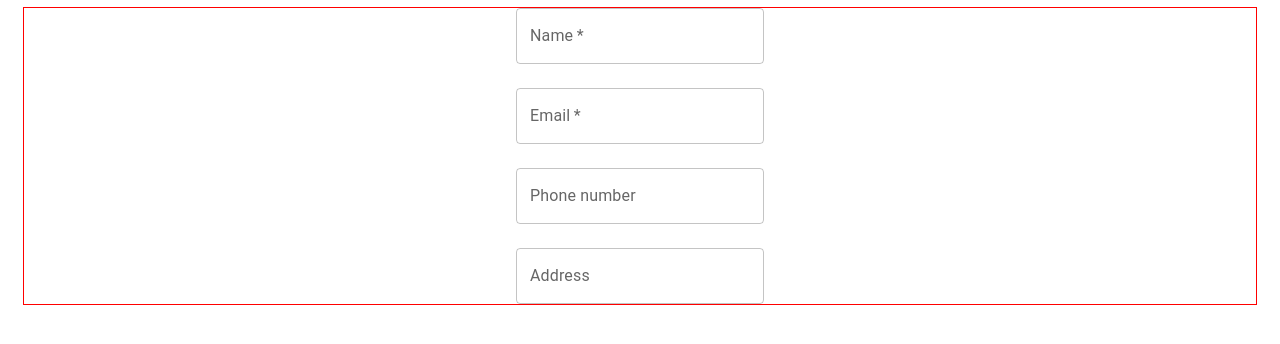
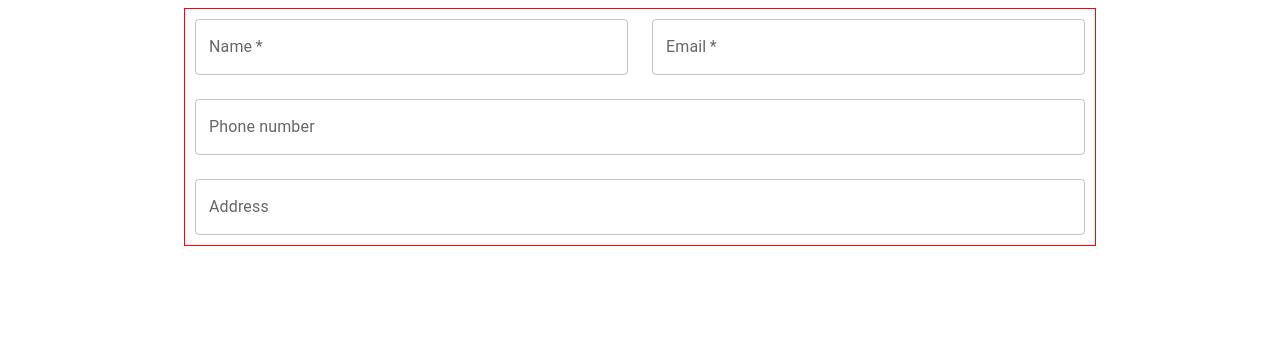
Before and after one commit to Andrij-Panasenko/mui-learn, a React (Vite) app: page / in a window 1280 px wide. Shown: the top 344 px of the page. Built offline with nearby package versions, Linux system fonts and the light colour scheme.

Commit message:
adaptive grid template

```diff
--- a/package.json
+++ b/package.json
@@ -12,7 +12,7 @@
   "dependencies": {
     "@emotion/react": "^11.13.5",
     "@emotion/styled": "^11.13.5",
-    "@mui/material": "^6.1.9",
+    "@mui/material": "^5.13.7",
     "react": "^18.2.0",
     "react-dom": "^18.2.0",
     "vite-plugin-svgr": "^4.2.0"
--- a/src/App.jsx
+++ b/src/App.jsx
@@ -1,10 +1,11 @@
 import style from './app.module.css';
 import { useState } from 'react';
+import { useFormControl } from '@mui/material/FormControl';
 import Container from '@mui/material/Container';
 import TextField from '@mui/material/TextField';
 import Box from '@mui/material/Box';
 import Button from '@mui/material/Button';
-import { Grid2 } from '@mui/material';
+import Grid from '@mui/material/Grid';
 import ProviderTheme from './components/ProviderTheme';
 
 export default function App() {
@@ -12,77 +13,68 @@ export default function App() {
   return (
     <>
       <ProviderTheme>
-        <Container fixed maxWidth="lg">
-          <Box component="form" autoComplete="off" className={style.form}>
-            <Grid2
-              container
-              spacing={{ mobile: 1, tablet: 2, laptop: 3 }}
-              direction="column"
+        <Container fixed maxWidth="md">
+          <Box
+            component="form"
+            autoComplete="off"
+            sx={{ border: '1px solid red' }}
+          >
+            <Grid
+              container={true}
+              spacing={3}
+              columns={12}
+              alignItems={'center'}
+              justifyContent={'center'}
+              sx={{ padding: '10px' }}
             >
-              <Grid2
-                item="true"
-                display="flex"
-                justifyContent="center"
-                alignItems="center"
-              >
+              <Grid item xs={12} md={6}>
                 <TextField
+                  fullWidth
                   required
                   error={isError}
-                  // helperText="Enter your name"
                   id="name"
                   label="Name"
                   placeholder="e.g., John Doe"
                 />
-              </Grid2>
+              </Grid>
 
-              <Grid2
-                item="true"
-                display="flex"
-                justifyContent="center"
-                alignItems="center"
-              >
+              <Grid item xs={12} md={6}>
                 <TextField
+                  fullWidth
                   required
                   error={isError}
-                  // helperText="Enter your email"
                   id="email"
                   label="Email"
                   placeholder="Your email"
                 />
-              </Grid2>
-              <Grid2
-                item="true"
-                display="flex"
-                justifyContent="center"
-                alignItems="center"
-              >
+              </Grid>
+
+              <Grid item xs={12}>
                 <TextField
+                  fullWidth
                   error={isError}
                   id="phone"
                   label="Phone number"
                   placeholder="Your phone number"
                 />
-              </Grid2>
-              <Grid2
-                item="true"
-                display="flex"
-                justifyContent="center"
-                alignItems="center"
-              >
+              </Grid>
+
+              <Grid item xs={12}>
                 <TextField
+                  fullWidth
                   error={isError}
                   id="address"
                   label="Address"
                   placeholder="Your phone address"
                 />
-              </Grid2>
+              </Grid>
 
-              {/* <Grid2 item>
-              <Button type="submit" variant="contained">
-                Submit form
-              </Button>
-            </Grid2> */}
-            </Grid2>
+              {/* <Grid>
+                <Button type="submit" variant="contained">
+                  Submit form
+                </Button>
+              </Grid> */}
+            </Grid>
           </Box>
         </Container>
       </ProviderTheme>
--- a/src/app.module.css
+++ b/src/app.module.css
@@ -1,4 +1,4 @@
-
+/*
 
 .form_wrapper {
    outline: 1px solid purple;
@@ -6,4 +6,4 @@
 
 .form {
    outline: 1px solid red;
-}
+} */
--- a/src/components/ProviderTheme.jsx
+++ b/src/components/ProviderTheme.jsx
@@ -4,10 +4,11 @@ export default function ProviderTheme({ children }) {
   const themes = createTheme({
     breakpoints: {
       values: {
-        laptop: 1024,
-        tablet: 640,
-        mobile: 0,
-        desktop: 1280,
+        xs: 0,
+        sm: 600,
+        md: 960,
+        lg: 1280,
+        xl: 1920,
       },
     },
   });
@@ -17,3 +18,11 @@ export default function ProviderTheme({ children }) {
     </>
   );
 }
+
+
+// values: {
+//   laptop: 1024,
+//         tablet: 640,
+//         mobile: 0,
+//         desktop: 1280,
+// }
```
Also changed, not shown: 1 other file (tests, documents, lock files or other folders).
